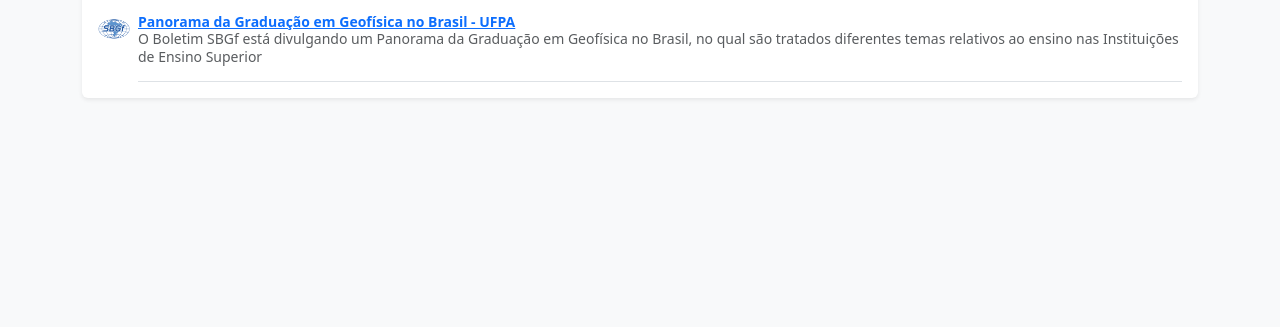
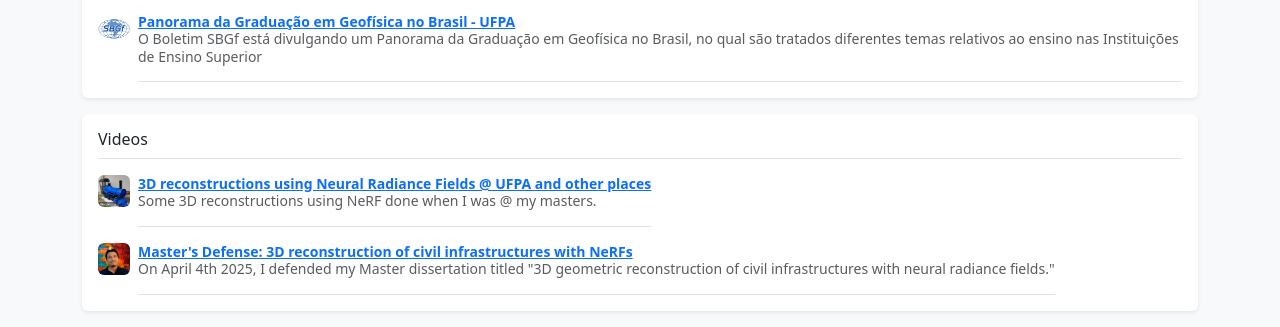
Before and after one commit to ThiagoFigueiroRibeiro/ThiagoFigueiroRibeiro.github.io, a plain HTML site: page index.html in a window 1280 px wide. Shown: the part 1527-1854 px from the top of the page. Before the commit the page ends 1641 px from the top, so only its background shows below. Drawn offline with Linux system fonts and the light colour scheme.

Commit message:
videoSection add

```diff
--- a/index.html
+++ b/index.html
@@ -386,6 +386,29 @@
                     O Boletim SBGf está divulgando um Panorama da Graduação em Geofísica no Brasil, no qual são tratados diferentes temas relativos ao ensino nas Instituições de Ensino Superior
           </div>
       </div>
+
+
+
+
+      <div class="my-3 p-3 bg-body rounded shadow-sm">
+        <h6 class="border-bottom pb-2 mb-0">Videos</h6>
+          <div class="d-flex text-body-secondary pt-3">
+              <img class="bd-placeholder-img flex-shrink-0 me-2 rounded" src="assets/logos/trem.jpg" alt="HTML tutorial" style="width:32px;height:32px;">
+            <p class="pb-3 mb-0 small lh-sm border-bottom">
+              <strong class="d-block text-gray-dark">
+                <a href="https://www.youtube.com/watch?v=LWkYKfL-H3I">
+                    3D reconstructions using Neural Radiance Fields @ UFPA and other places</a></strong>
+                    Some 3D reconstructions using NeRF done when I was @ my masters.
+          </div>
+          <div class="d-flex text-body-secondary pt-3">
+              <img class="bd-placeholder-img flex-shrink-0 me-2 rounded" src="assets/logos/mscDef.jpg" alt="HTML tutorial" style="width:32px;height:32px;">
+            <p class="pb-3 mb-0 small lh-sm border-bottom">
+              <strong class="d-block text-gray-dark">
+                <a href="https://www.youtube.com/watch?v=_5SW-stSpH0">
+                    Master's Defense: 3D reconstruction of civil infrastructures with NeRFs</a></strong>
+                    On April 4th 2025, I defended my Master dissertation titled "3D geometric reconstruction of civil infrastructures with neural radiance fields."
+          </div>
+      </div>
     </main>
     <script
       src="./assets/dist/js/bootstrap.bundle.min.js"
```
Also changed, not shown: assets/logos/mscDef.jpg (added), assets/logos/trem.jpg (added).
